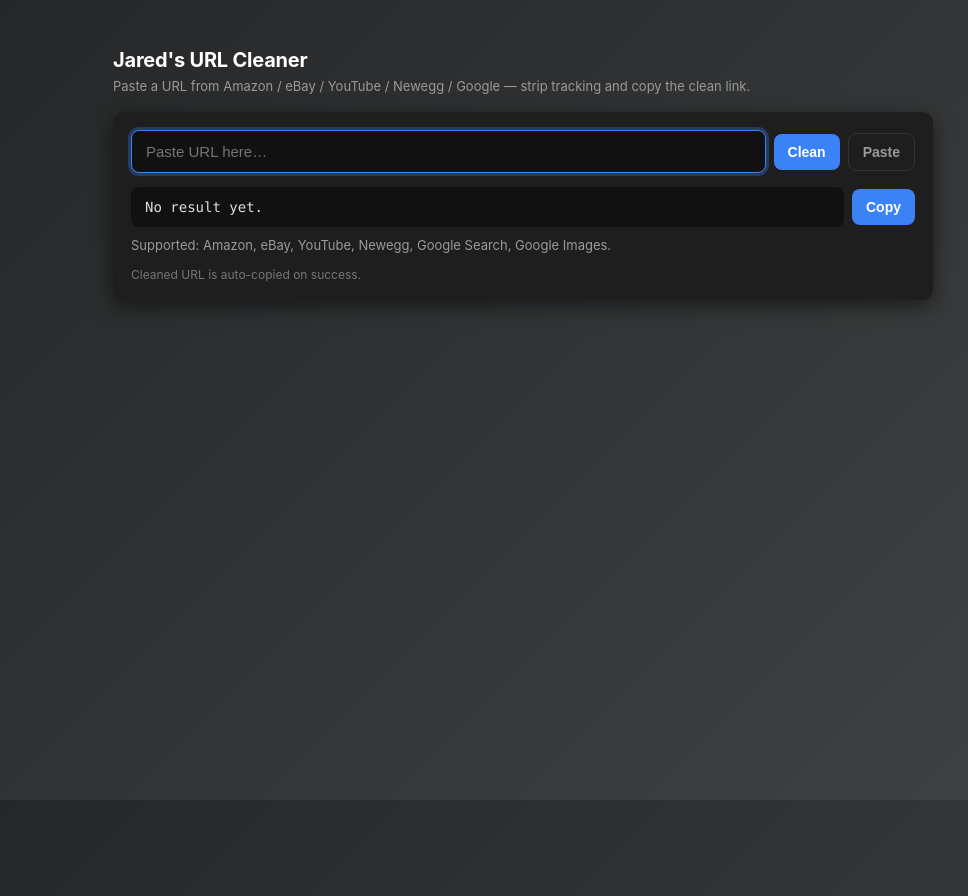
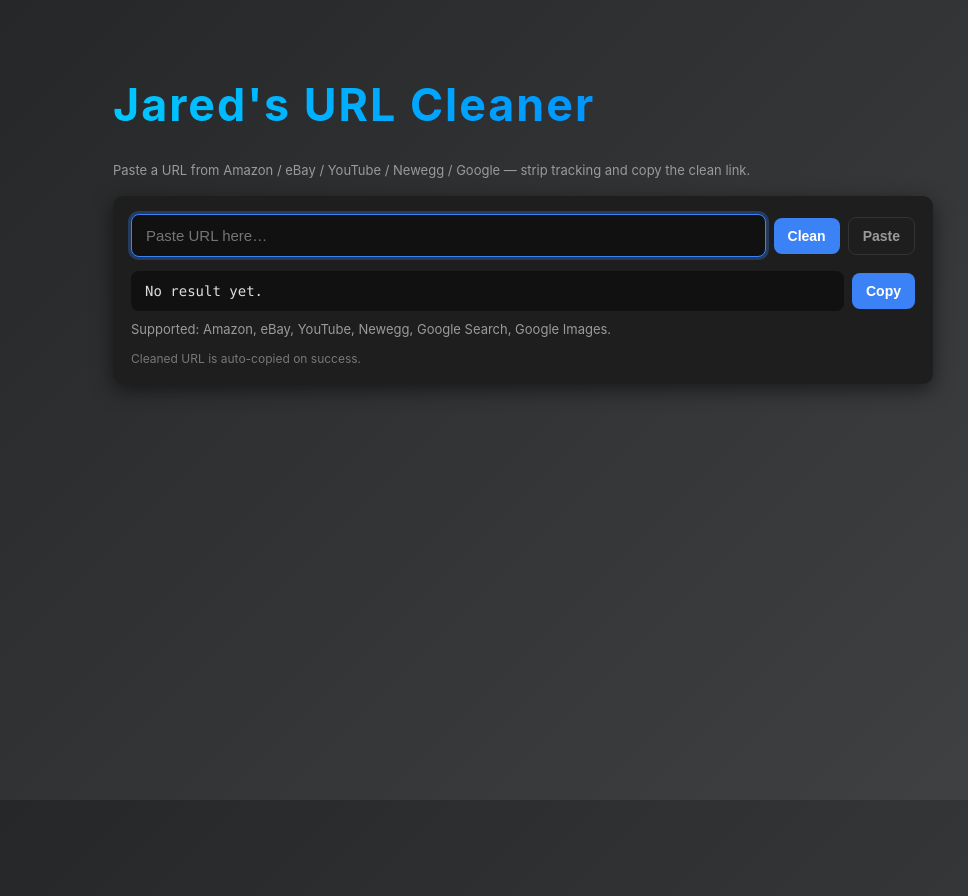
Before and after one commit to jwd83/cleaner, a plain HTML site: page index.html in a window 1280 px wide. Shown: the whole page, without its empty margins (117-1085 px from the left). Drawn offline with Linux system fonts and the light colour scheme.

Commit message:
styling updates

```diff
--- a/index.html
+++ b/index.html
@@ -40,10 +40,12 @@
         margin-bottom: 18px;
       }
       h1 {
-        font-size: 20px;
-        margin: 0 0 6px 0;
-        letter-spacing: -0.01em;
-        color: #fff;
+        font-size: 2.8rem;
+        letter-spacing: 2px;
+        background: linear-gradient(90deg, #00c6ff, #0072ff);
+        -webkit-background-clip: text;
+        -webkit-text-fill-color: transparent;
+        background-clip: text;
       }
       p.lead {
         margin: 0;
```
